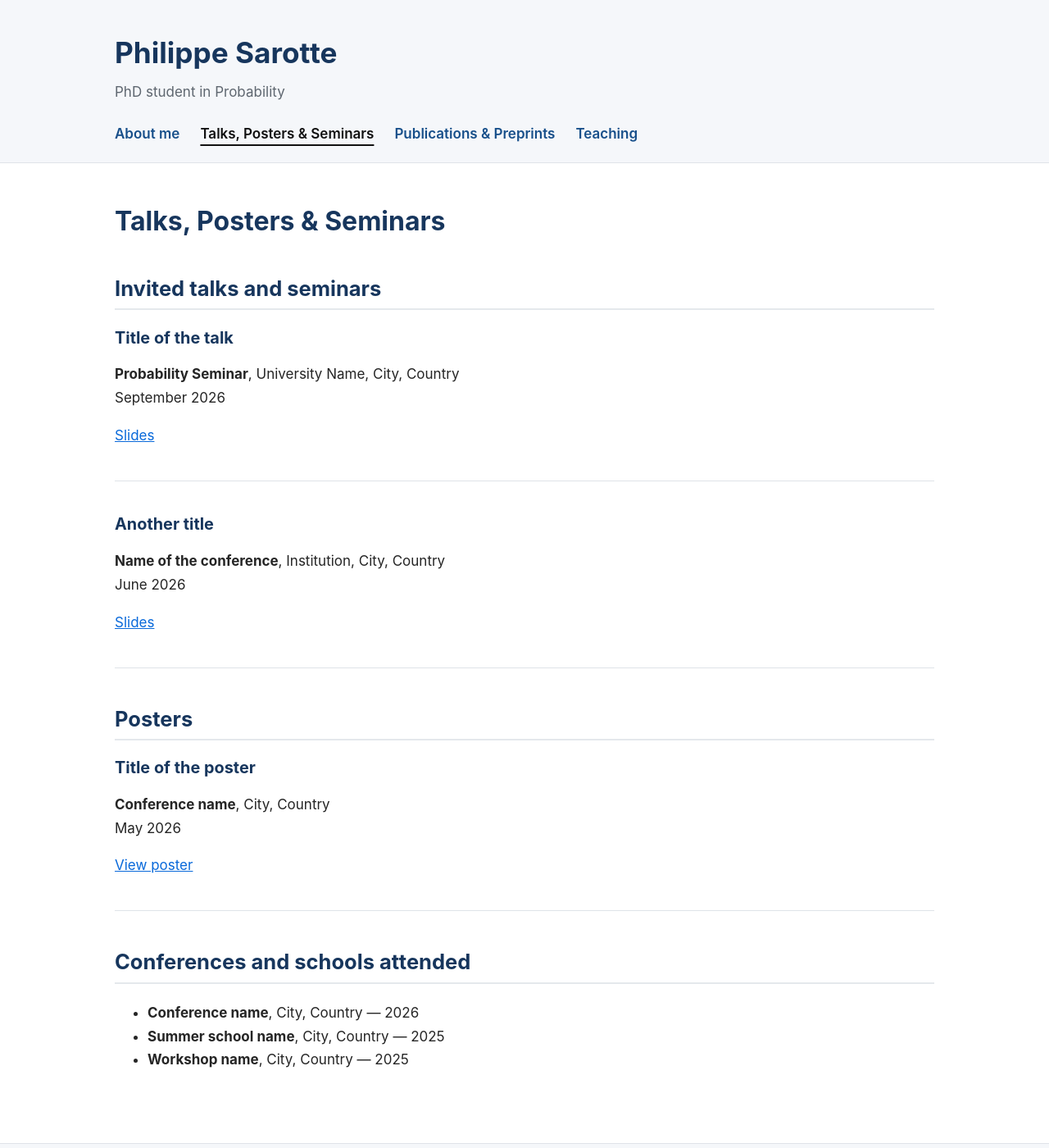
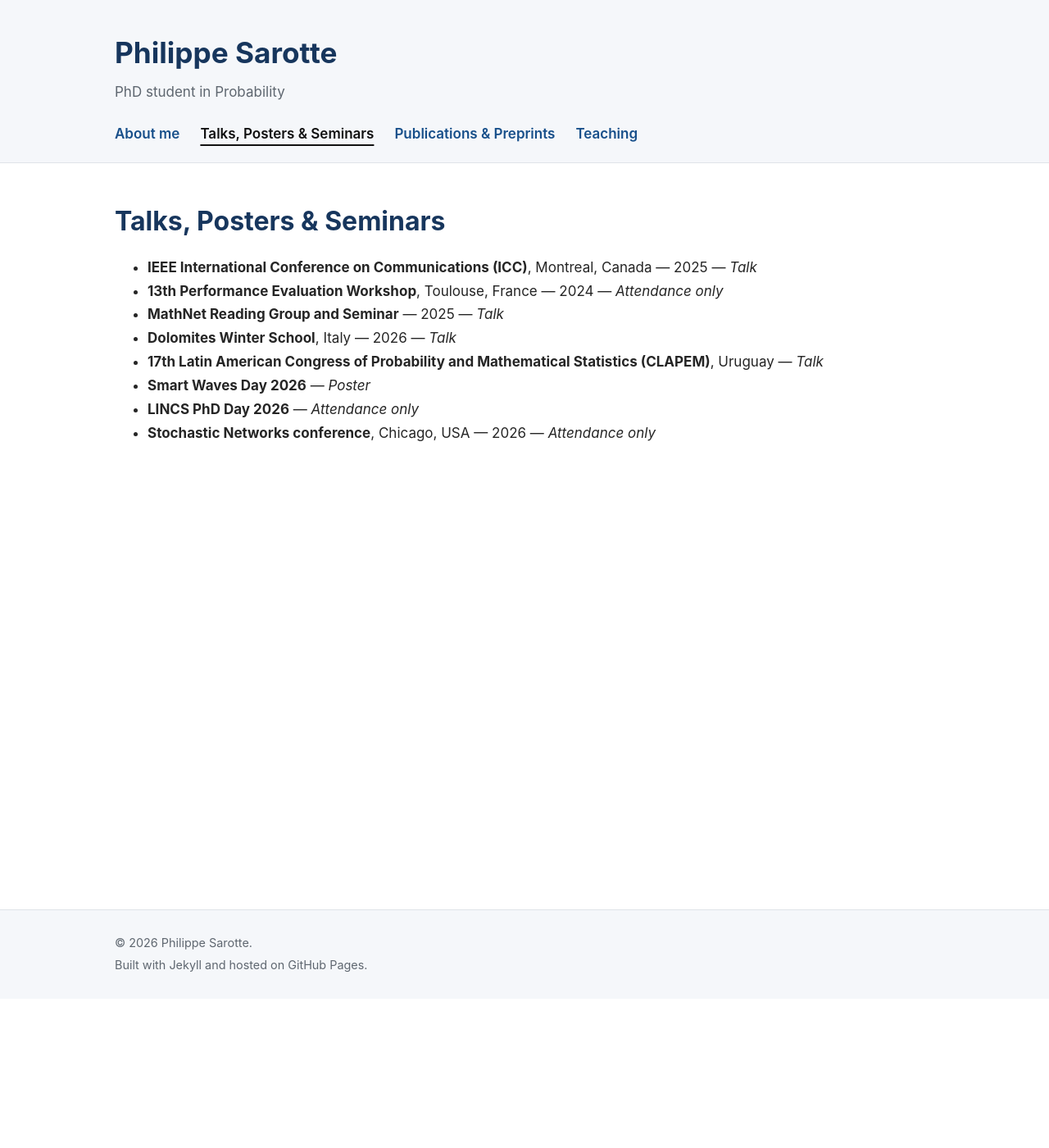
Before and after one commit to Philippe-Sarotte/Philippe-Sarotte.github.io, a Jekyll site: the page built from talks.md, in a window 1280 px wide and 1400 px high. Shown: the whole window at 82% size. Built offline with Jekyll 4.4.1, drawn with Linux system fonts in a browser that asks for light colours.

Commit message:
Revise talks and conferences section in talks.md
Updated the description and added new conference participation details.

```diff
--- a/talks.md
+++ b/talks.md
@@ -1,45 +1,17 @@
 ---
 layout: default
 title: Talks, Posters & Seminars
-description: Talks, posters and seminars by Ton Prénom Ton Nom.
+description: Talks, posters and conference participation by Philippe Sarotte.
 permalink: /talks/
 ---
 
 # Talks, Posters & Seminars
 
-## Invited talks and seminars
-
-### Title of the talk
-
-**Probability Seminar**, University Name, City, Country
-September 2026
-
-[Slides]({{ '/assets/files/slides/talk-title.pdf' | relative_url }}){:target="_blank"}
-
----
-
-### Another title
-
-**Name of the conference**, Institution, City, Country
-June 2026
-
-[Slides]({{ '/assets/files/slides/another-talk.pdf' | relative_url }}){:target="_blank"}
-
----
-
-## Posters
-
-### Title of the poster
-
-**Conference name**, City, Country
-May 2026
-
-[View poster]({{ '/assets/files/posters/poster-title.pdf' | relative_url }}){:target="_blank"}
-
----
-
-## Conferences and schools attended
-
-- **Conference name**, City, Country — 2026
-- **Summer school name**, City, Country — 2025
-- **Workshop name**, City, Country — 2025
+- **IEEE International Conference on Communications (ICC)**, Montreal, Canada — 2025 — *Talk*
+- **13th Performance Evaluation Workshop**, Toulouse, France — 2024 — *Attendance only*
+- **MathNet Reading Group and Seminar** — 2025 — *Talk*
+- **Dolomites Winter School**, Italy — 2026 — *Talk*
+- **17th Latin American Congress of Probability and Mathematical Statistics (CLAPEM)**, Uruguay — *Talk*
+- **Smart Waves Day 2026** — *Poster*
+- **LINCS PhD Day 2026** — *Attendance only*
+- **Stochastic Networks conference**, Chicago, USA — 2026 — *Attendance only*
```
